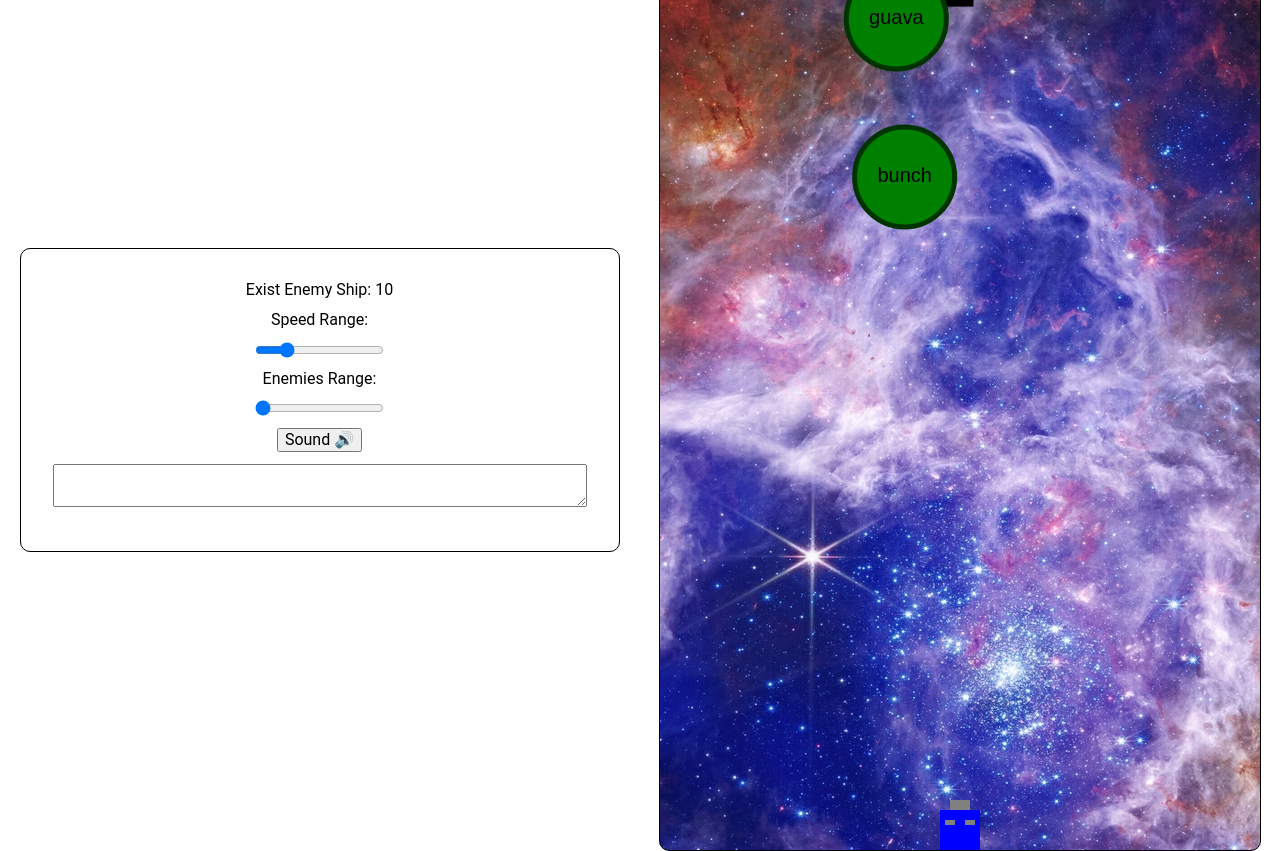
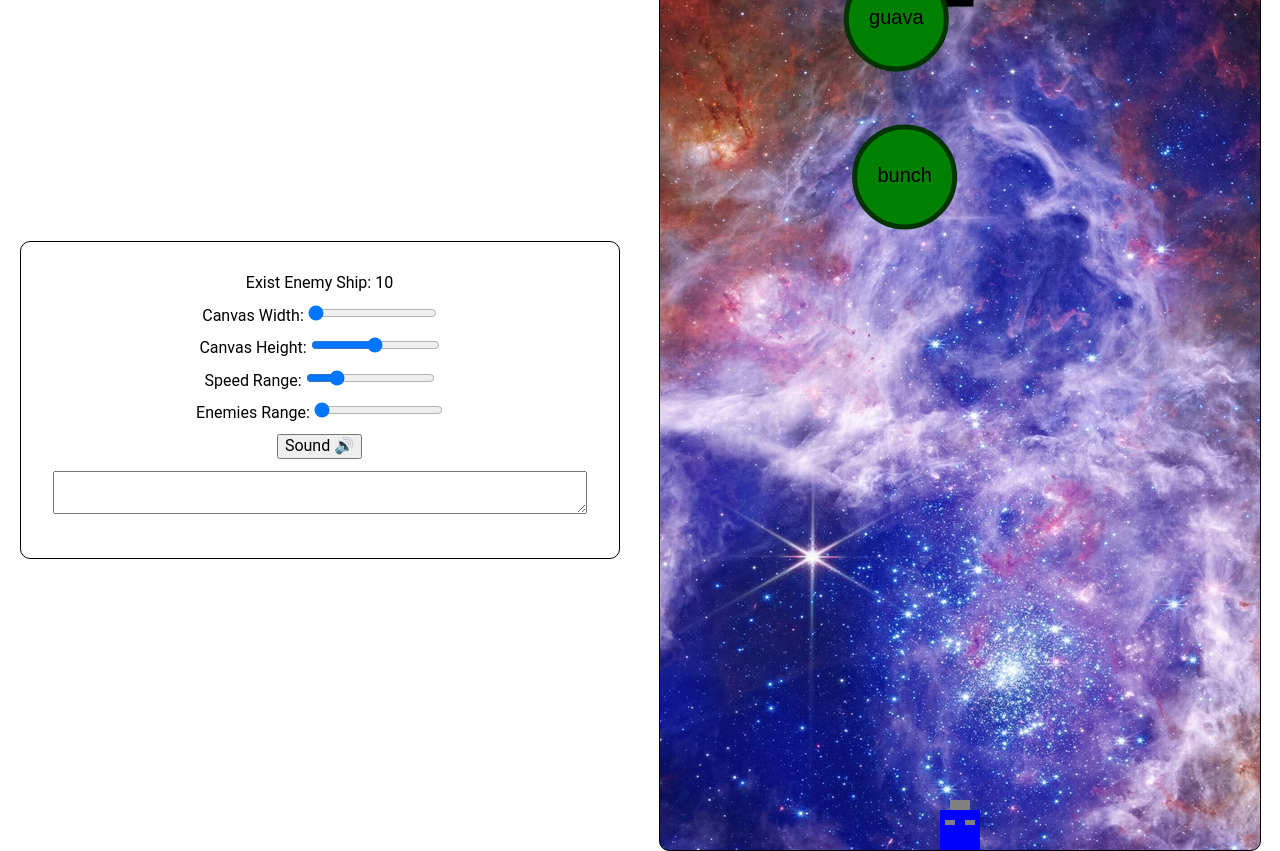
Before and after one commit to cihat/solaris-odyssey, a Svelte app: page / in a window 1280 px wide. Built offline with nearby package versions, Linux system fonts and the light colour scheme.

Commit message:
Add width, height range input for changing canvas size

```diff
--- a/src/components/Space.svelte
+++ b/src/components/Space.svelte
@@ -41,10 +41,22 @@
 
 <div class="controller">
   <p>Exist Enemy Ship: {game?.enemyWordShips.length}</p>
-  <label for="speedRange">Speed Range: </label>
-  <input id="speedRange" type="range" max="2" min="0.1" value={game?.speed || 0} on:change={handleSpeedRange} step="0.1" />
-  <label for="speedRange">Enemies Range: </label>
-  <input id="speedRange" type="range" max="100" min="10" value={game?.numberOfEnemies || 10} on:change={handleEnemiesRange} step="1" />
+  <div>
+    <label for="widthRange">Canvas Width: </label>
+    <input id="widthRange" type="range" max="1200" min="600" bind:value={width} step="1" />
+  </div>
+  <div>
+    <label for="heightRange">Canvas Height: </label>
+    <input id="heightRange" type="range" max="1200" min="600" bind:value={height} step="1" />
+  </div>
+  <div>
+    <label for="speedRange">Speed Range: </label>
+    <input id="speedRange" type="range" max="2" min="0.1" value={game?.speed || 0} on:change={handleSpeedRange} step="0.1" />
+  </div>
+  <div>
+    <label for="speedRange">Enemies Range: </label>
+    <input id="speedRange" type="range" max="100" min="10" value={game?.numberOfEnemies || 10} on:change={handleEnemiesRange} step="1" />
+  </div>
   <button on:click={handleSound}>{game?.isSoundPlaying ? 'Sound 🔊' : 'Sound'}</button>
   <textarea value={game?.input || ''} />
 </div>
```
